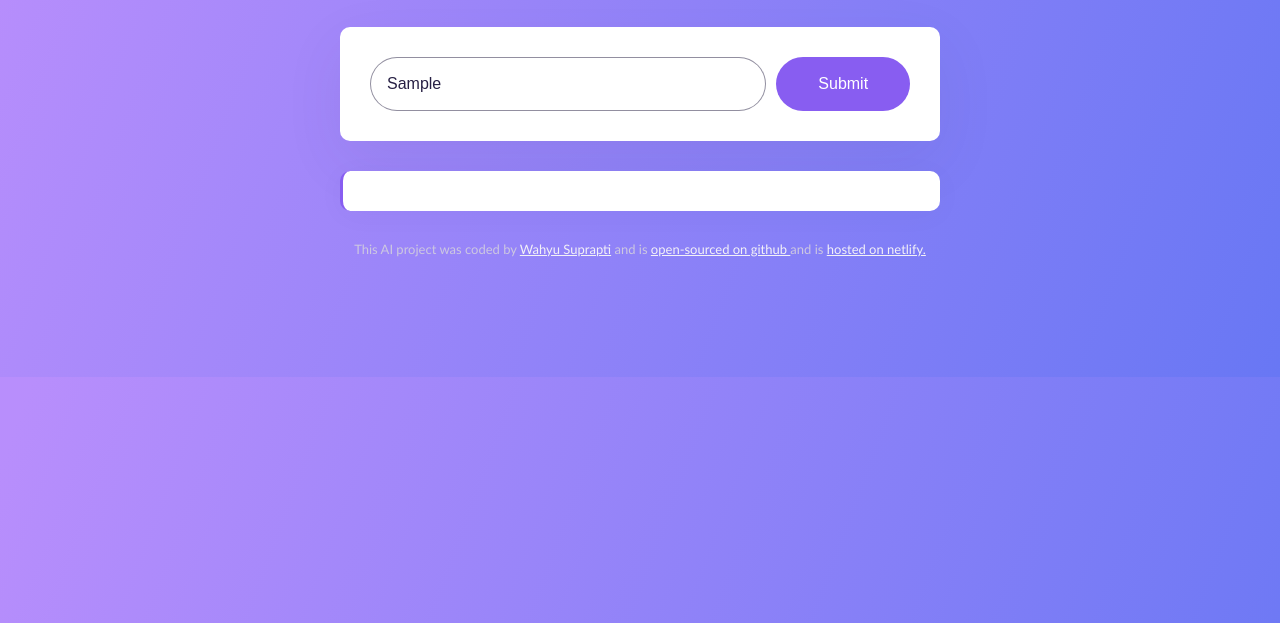
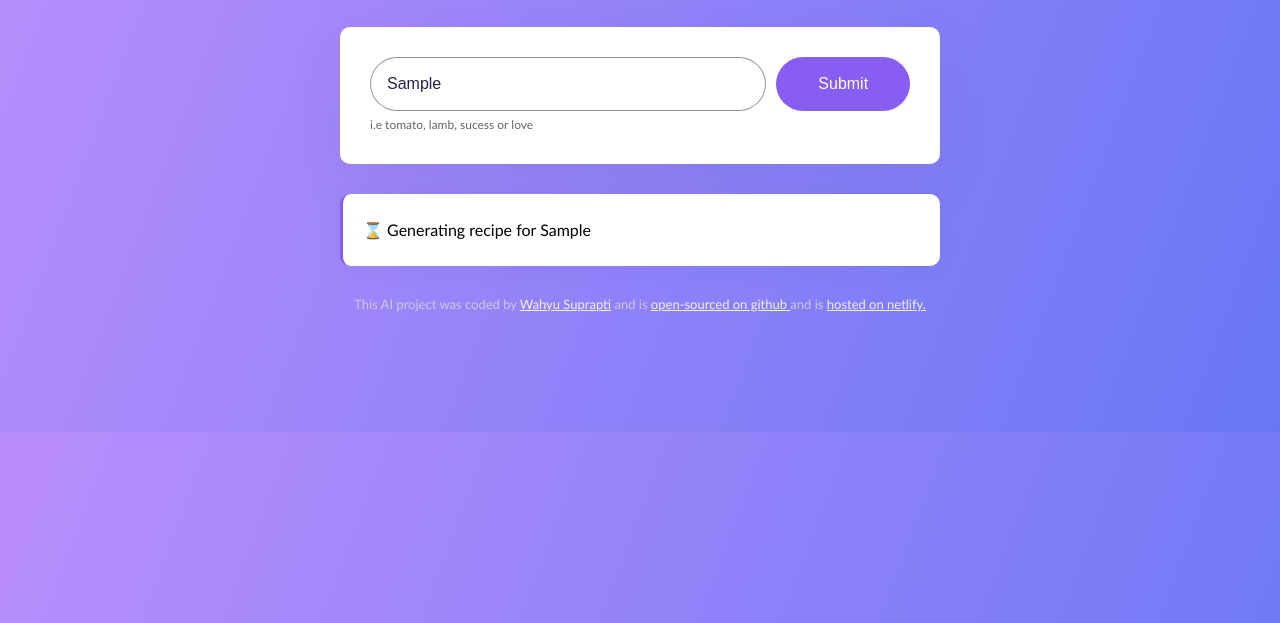
Before and after one commit to ayuka-supra/AI-Recipe-generator-, a plain HTML site: page index.html in a window 1280 px wide. Both pictures are taken after typing "Sample" into the empty fields and a click on the input 843 px from the left and 261 px from the top of the page. Shown: the part 177-800 px from the top of the page. Drawn offline with nearby package versions, Linux system fonts and the light colour scheme; no server answers.

Commit message:
improve the User Experience

```diff
--- a/index.html
+++ b/index.html
@@ -15,6 +15,7 @@
       </header>
 
       <main>
+        <div class="form-container">
           <form id="recipe-generator-form">
             <input
               type="text"
@@ -27,7 +28,9 @@
             />
             <input type="submit" class="submit-button" />
           </form>
-        <div class="recipe" id="recipe"></div>
+          <div class="hint">i.e tomato, lamb, sucess or love</div>
+        </div>
+        <div class="recipe hidden blink" id="recipe"></div>
       </main>
       <footer>
         This AI project was coded by
--- a/src/index.js
+++ b/src/index.js
@@ -19,6 +19,10 @@ function generateRecipe(event) {
     "You are a famous chef with years of experience, you love to help people to be able to cook their favourite dish. Following the structures of recipe of <h1><strong></strong></h1> <br/> Ingredients <br /> <li></li> <br /> and instructions <br /> <li></li>, you will help them create a recipe based on the keyword provided to you in the prompt. Make sure to follow user input in the prompt";
   let apiUrl = `https://api.shecodes.io/ai/v1/generate?prompt=${prompt}&context=${context}&key=${apiKey}`;
 
+  let recipeElement = document.querySelector("#recipe");
+  recipeElement.classList.remove("hidden");
+  recipeElement.innerHTML = `<div class = "generating">⌛ Generating recipe for ${instructionsInput.value}</div>`;
+
   console.log("Generating recipe");
   console.log(`prompt: ${prompt}`);
   console.log(`context: ${context}`);
--- a/src/style.css
+++ b/src/style.css
@@ -28,15 +28,28 @@ h1 {
   color: #cdc8e0;
 }
 
-form {
+.form-container {
+  margin-bottom: 30px;
   padding: 30px;
   background-color: white;
   box-shadow: 0px 20px 60px rgba(65, 50, 100, 0.08);
   border-radius: 10px;
-  display: flex;
-  margin-bottom: 30px;
 }
 
+form {
+  display: flex;
+}
+
+.hint {
+  line-height: 1.5;
+  margin-top: 5px;
+  opacity: 0.6;
+  font-size: 12px;
+}
+
+.hidden {
+  display: none;
+}
 .instructions {
   padding: 16px;
   border: 1px solid rgba(39, 33, 66, 0.5);
@@ -74,3 +87,17 @@ footer {
   margin-top: 30px;
   color: #cdc8e0;
 }
+
+@keyframes blink-animation {
+  to {
+    visibility: hidden;
+  }
+}
+@-webkit-keyframes blink-animation {
+  to {
+    visibility: hidden;
+  }
+}
+.generating {
+  animation: blink-animation 1s steps(5, start) infinite;
+}
```
Lines whose indentation alone changed are shown as unchanged.
